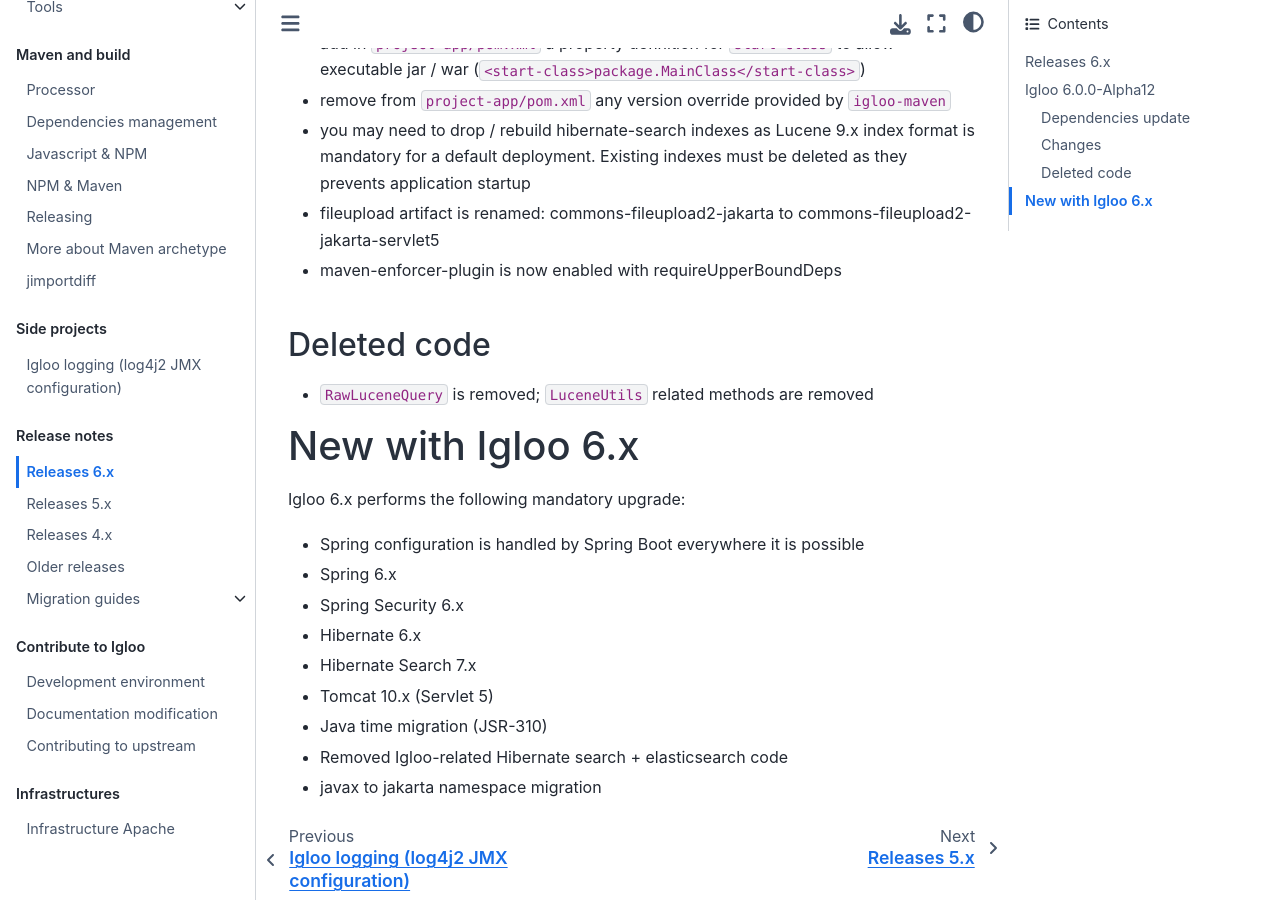
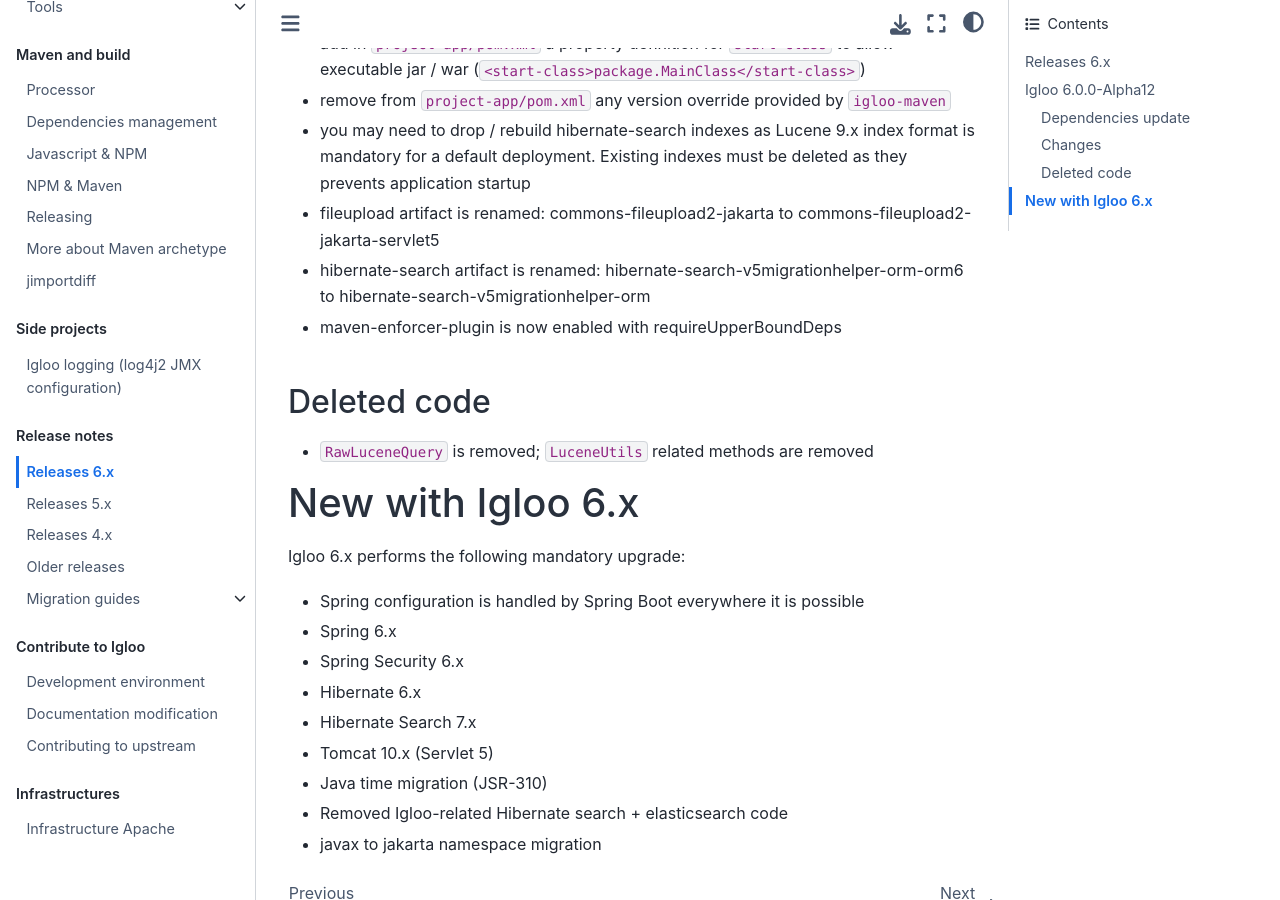
Before and after one commit to igloo-project/igloo-doc, a Sphinx documentation site: the page built from source/release-notes/releases-6.x.md, in a window 1280 px wide and 900 px high, scrolled down 1633 px. Built offline with Sphinx 7.4.7 and the Sphinx Book theme 1.1.4, drawn with Linux system fonts in a browser that asks for light colours.

Commit message:
igloo 6.x changelog

```diff
--- a/source/release-notes/releases-6.x.md
+++ b/source/release-notes/releases-6.x.md
@@ -55,7 +55,9 @@
   index format is mandatory for a default deployment. Existing indexes
   must be deleted as they prevents application startup
 * fileupload artifact is renamed: commons-fileupload2-jakarta to commons-fileupload2-jakarta-servlet5
+* hibernate-search artifact is renamed: hibernate-search-v5migrationhelper-orm-orm6 to hibernate-search-v5migrationhelper-orm
 * maven-enforcer-plugin is now enabled with requireUpperBoundDeps
+
 
 ## Deleted code
 
```
